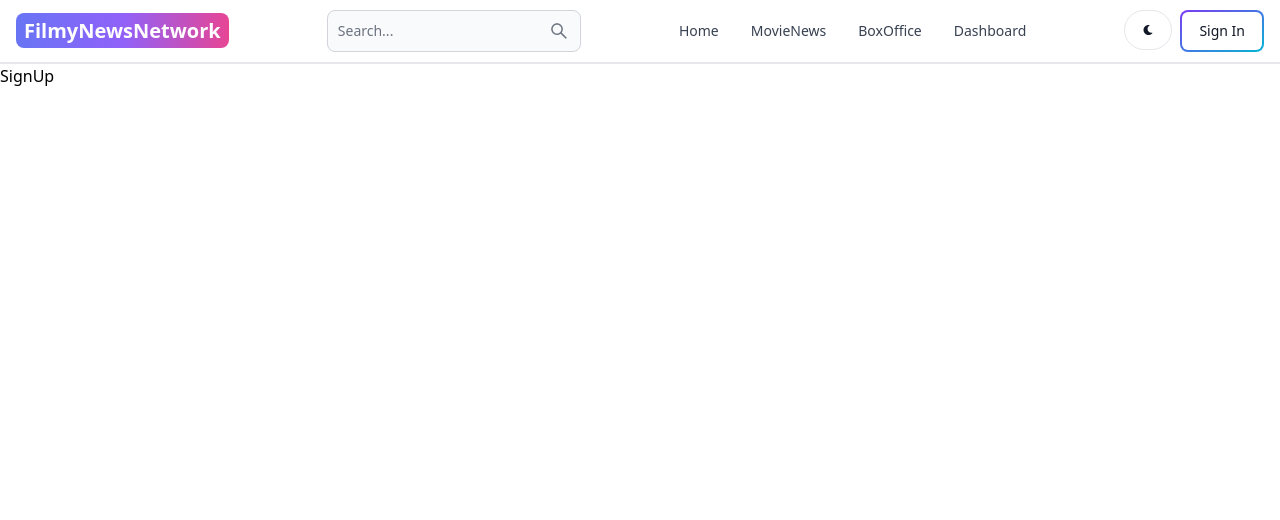
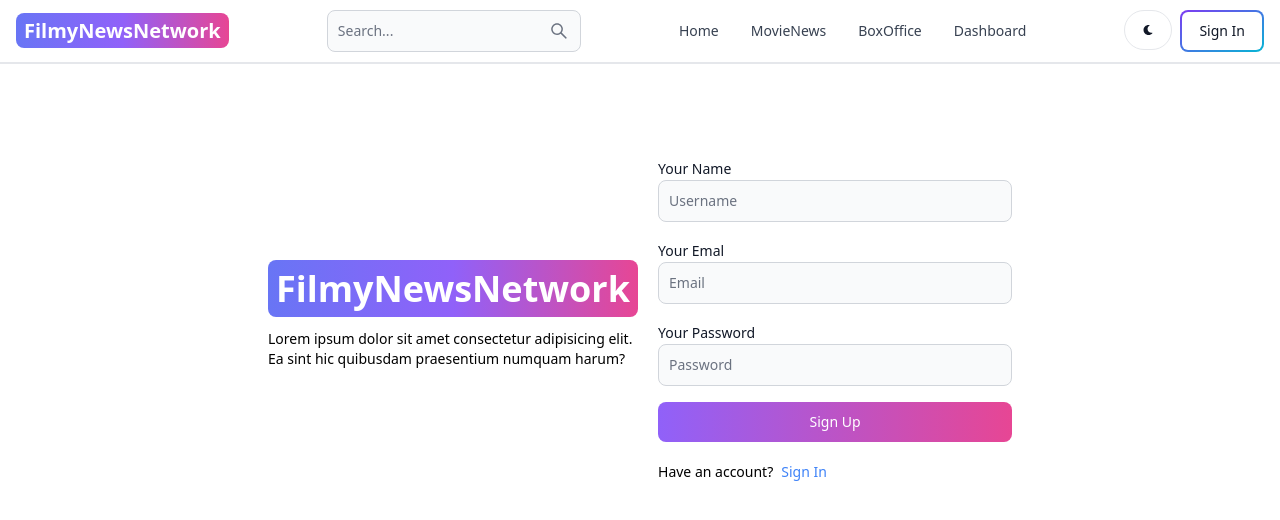
Before and after one commit to roshan5843/FilmyNewsNetwork, a React (Vite) app in the folder client/: page /sign-up in a window 1280 px wide. Shown: the top 520 px of the page. Built offline with nearby package versions, Linux system fonts and the light colour scheme.

Commit message:
create sign up page ui

```diff
--- a/client/src/pages/SignUp.jsx
+++ b/client/src/pages/SignUp.jsx
@@ -1,9 +1,50 @@
-
+import { Button, Label, TextInput } from "flowbite-react"
+import { Link } from "react-router-dom"
 
 const SignUp = () => {
   return (
-    <div>
-      SignUp
+    <div className='min-h-screen mt-20'>
+      <div className='flex p-3 max-w-3xl mx-auto flex-col md:flex-row md:items-center gap-5'>
+        {/* left div */}
+        <div className='flex-1'>
+        <Link
+        to='/'
+        className='  font-bold dark:text-white text-4xl'
+      >
+        <span className='px-2 py-1 bg-gradient-to-r from-indigo-500 via-purple-500 to-pink-500 rounded-lg text-white '>
+          FilmyNewsNetwork
+        </span>
+          </Link>
+          <p className="text-sm mt-5">Lorem ipsum dolor sit amet consectetur adipisicing elit. Ea sint hic quibusdam praesentium numquam harum?</p>
+        </div>
+
+        {/* right div */}
+        <div className='flex-1'>
+          <form className="flex flex-col gap-4">
+            <div>
+              <Label value="Your Name" ></Label>
+              <TextInput type="text"placeholder="Username" id="username"></TextInput>
+            </div>
+            <div>
+              <Label value="Your Emal" ></Label>
+              <TextInput type="text"placeholder="Email" id="email"></TextInput>
+            </div>
+            <div>
+              <Label value="Your Password" ></Label>
+              <TextInput type="text"placeholder="Password" id="password"></TextInput>
+            </div>
+            <Button gradientDuoTone='purpleToPink' type="submit">
+              Sign Up
+            </Button>
+          </form>
+          <div className=" flex gap-2 text-sm mt-5">
+            <span>Have an account?</span>
+            <Link to='/sign-in' className="text-blue-500" >
+              Sign In
+            </Link>
+          </div>
+        </div>
+      </div>
     </div>
   )
 }
```
